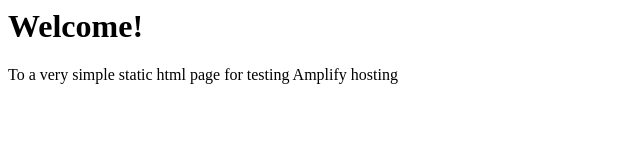
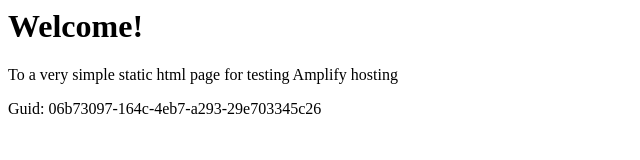
Before and after one commit to aws-aemilia-bom/Github-PR-Commit-Integration-Test-DoNotTouch-GitHubAutoBuildCanaryTest-v1-preprod-ap-south-1, a website: page src/index.html in a window 1280 px wide. Shown: the whole page, without its empty margins (0-640 px from the left). Drawn offline with Linux system fonts and the light colour scheme.

Commit message:
commit from integ tests

```diff
--- a/src/index.html
+++ b/src/index.html
@@ -1,3 +1,5 @@
+
+
 <html lang="en">
 
 <head>
@@ -10,6 +12,6 @@
 <body>
     <h1>Welcome!</h1>
     <p>To a very simple static html page for testing Amplify hosting</p>
-</body>
+    <p>Guid: 06b73097-164c-4eb7-a293-29e703345c26</p></body>
 
 </html>
```
